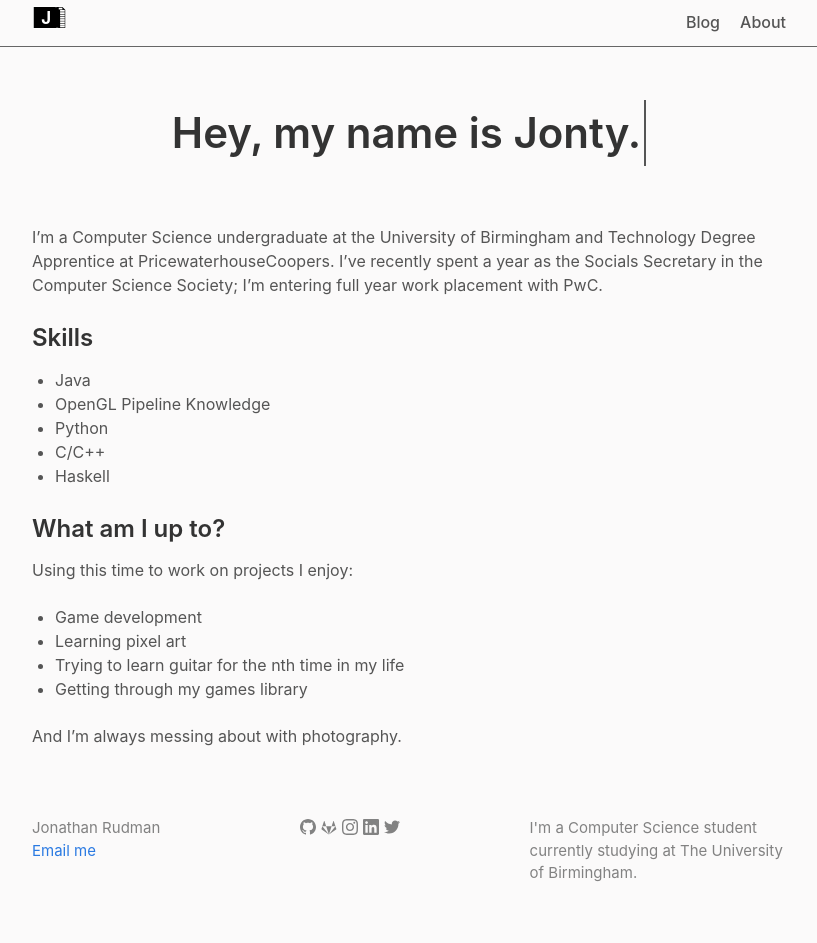
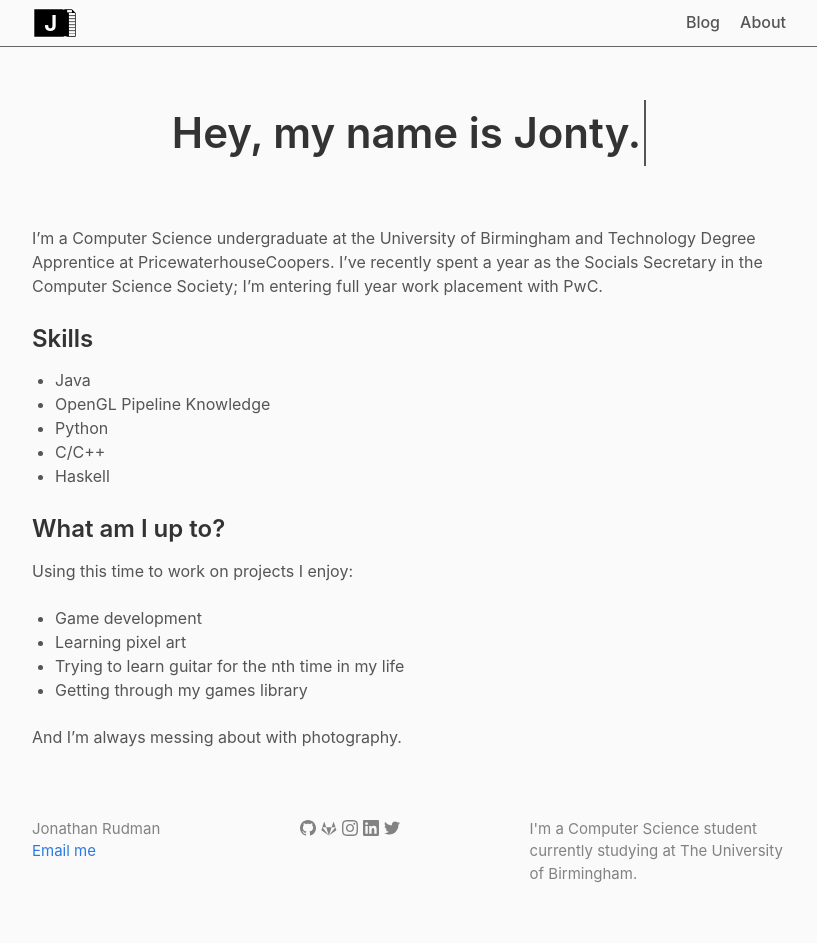
Before and after one commit to JontySR/JontySR.github.io, a Jekyll site: the page built from index.md, in a window 1280 px wide. Shown: the whole page, without its empty margins (231-1048 px from the left). Built offline with Jekyll 4.4.1, drawn with Linux system fonts in a browser that asks for light colours; some web fonts are replaced; Markdown is read by kramdown in place of the engine named in the settings.

Commit message:
Adjusted for new spacing unit

```diff
--- a/_sass/minima/_layout.scss
+++ b/_sass/minima/_layout.scss
@@ -31,7 +31,7 @@
 }
 
 .site-icon img {
-  height: $spacing-unit * 1.5;
+  height: $spacing-unit * 2;
   margin: 0;
   float: left;
 
```
